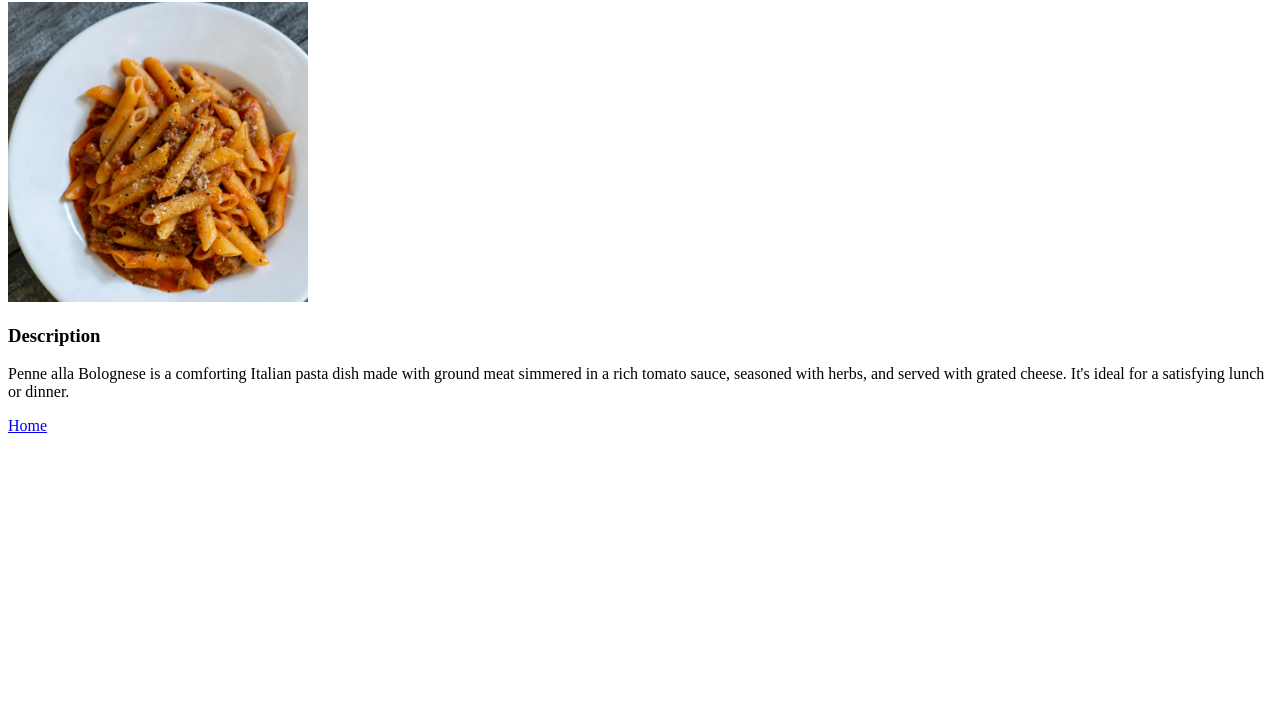
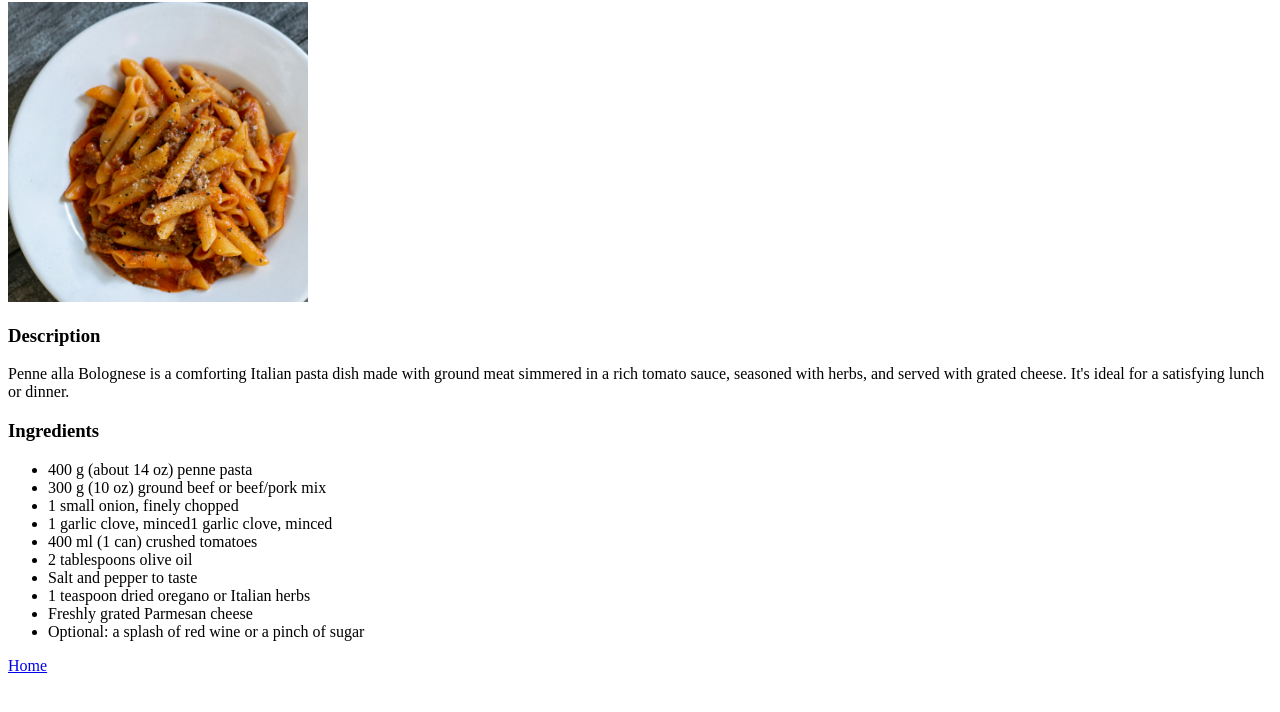
Before and after one commit to angelica-projects/odin-recipes, a plain HTML site: page recipes/pasta.html in a window 1280 px wide. Shown: the part 78-790 px from the top of the page. Drawn offline with Linux system fonts and the light colour scheme.

Commit message:
Add ingredients heading and list

```diff
--- a/recipes/pasta.html
+++ b/recipes/pasta.html
@@ -9,7 +9,19 @@
         <img src="../images/pasta.jpg" width="300" alt="Penne alla Bolognese pasta plate">
         <h3>Description</h3>
         <p>Penne alla Bolognese is a comforting Italian pasta dish made with ground meat simmered in a rich tomato sauce, seasoned with herbs, and served with grated cheese. It's ideal for a satisfying lunch or dinner.</p>
-
+        <h3>Ingredients</h3>
+        <ul>
+            <li>400 g (about 14 oz) penne pasta</li>
+            <li>300 g (10 oz) ground beef or beef/pork mix</li>
+            <li>1 small onion, finely chopped</li>
+            <li>1 garlic clove, minced1 garlic clove, minced</li>
+            <li>400 ml (1 can) crushed tomatoes</li>
+            <li>2 tablespoons olive oil</li>
+            <li>Salt and pepper to taste</li>
+            <li>1 teaspoon dried oregano or Italian herbs</li>
+            <li>Freshly grated Parmesan cheese</li>
+            <li>Optional: a splash of red wine or a pinch of sugar</li>
+        </ul>
         <a href="../index.html">Home</a>
     </body>
 </html>
```
